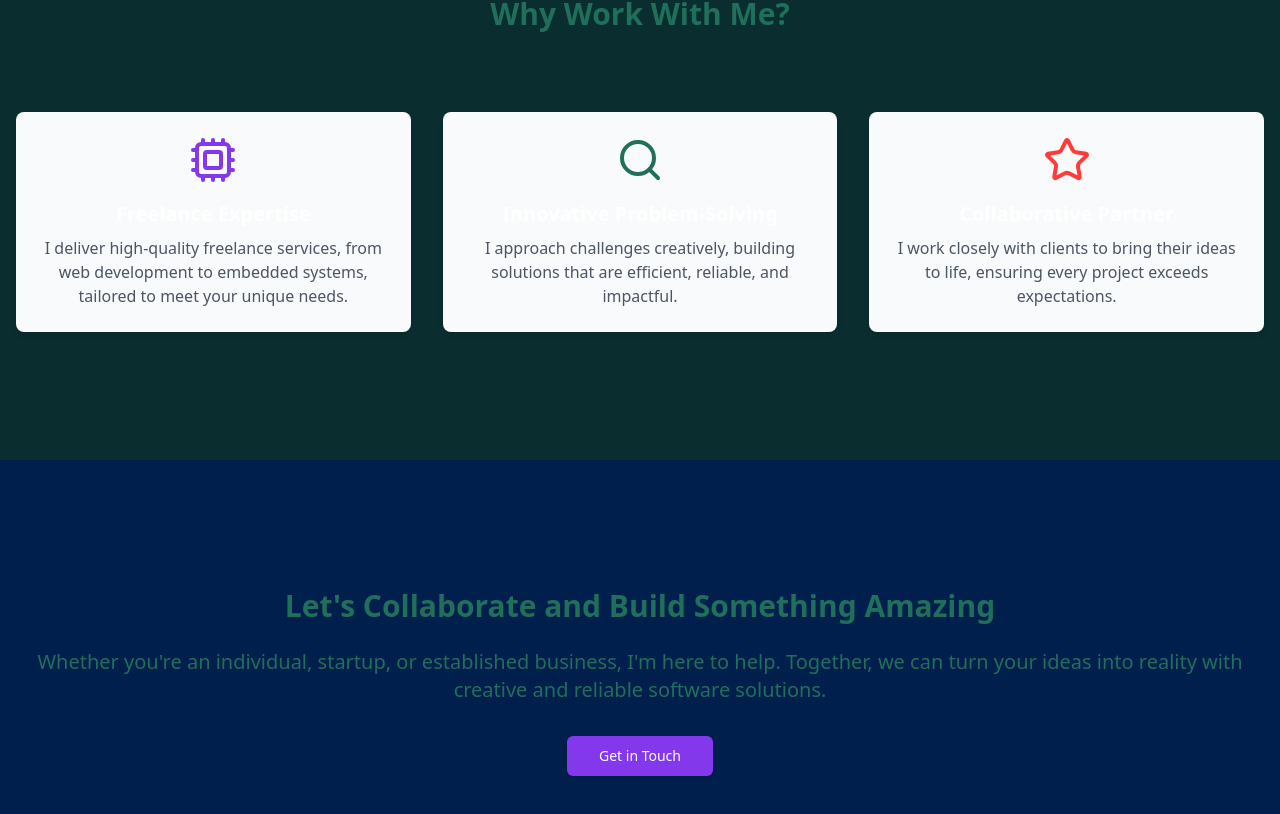
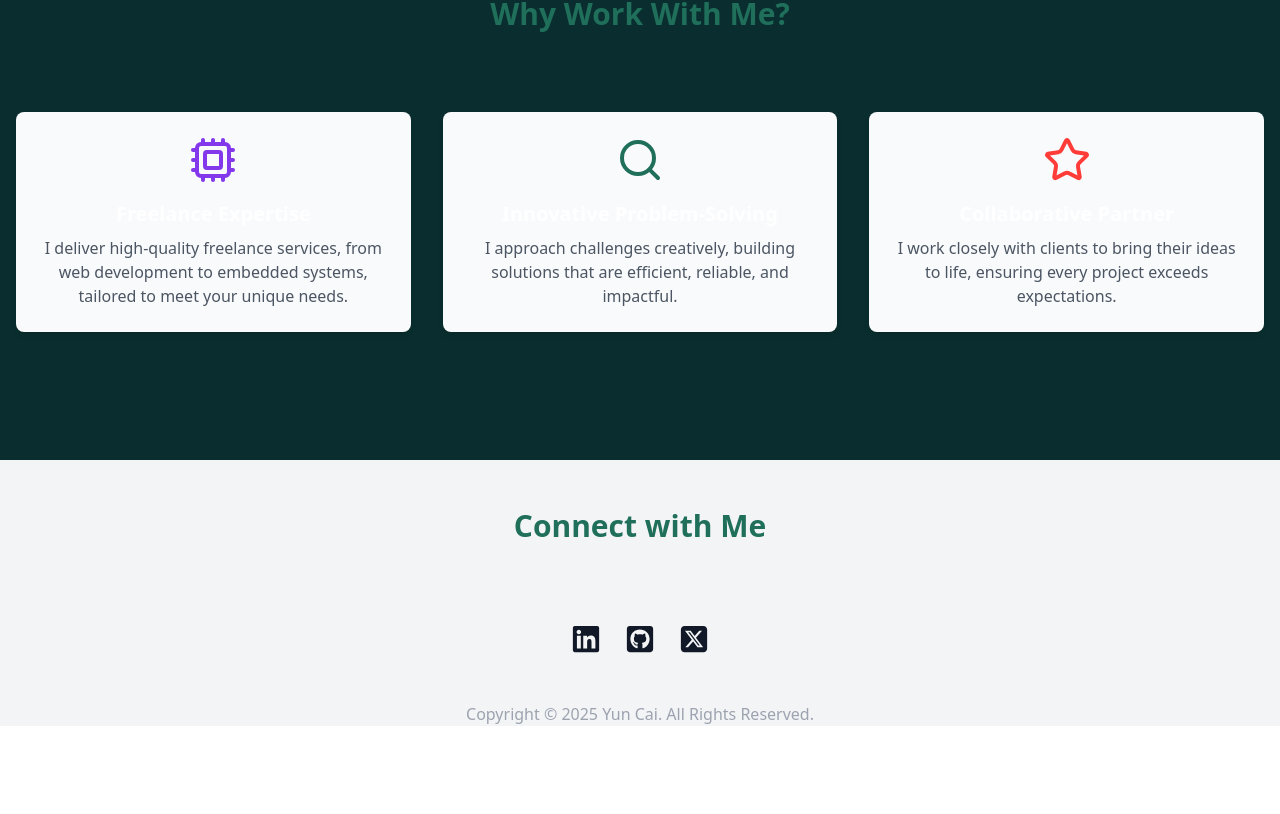
Before and after one commit to Yun8caiii/Yun8caiii.github.io, a Next.js app: page / in a window 1280 px wide. Shown: the part 968-1782 px from the top of the page. After the commit the page ends 1694 px from the top, so only its background shows below. Built offline with nearby package versions, Linux system fonts and the light colour scheme.

Commit message:
add some styling and website links

```diff
--- a/app/page.tsx
+++ b/app/page.tsx
@@ -1,7 +1,10 @@
-"use client"
+"use client";
 import Link from "next/link";
 import { Button } from "@/components/ui/button";
 import { ArrowDown, Cpu, Search, Star } from "lucide-react";
+import { FaLinkedin } from "react-icons/fa";
+import { FaGithubSquare } from "react-icons/fa";
+import { FaSquareXTwitter } from "react-icons/fa6";
 
 export default function Home() {
   const handleScroll = () => {
@@ -36,8 +39,8 @@ export default function Home() {
 
           <p className="text-light-green mb-10 mx-auto">
             I'm a passionate freelancer who crafts innovative software
-            solutions. Explore my portfolio to see how I solve problems,
-            create impactful projects, and help clients achieve their goals.
+            solutions. Explore my portfolio to see how I solve problems, create
+            impactful projects, and help clients achieve their goals.
           </p>
           <Link href="/projects">
             <Button
@@ -85,37 +88,69 @@ export default function Home() {
       </section>
 
       {/* Call-to-Action Section */}
-      <section className="bg-deep-blue text-white py-32 px-4">
-        <div className="container mx-auto text-center">
-          <h2 className="text-2xl md:text-3xl font-bold mb-6 text-light-green">
-            Let's Collaborate and Build Something Amazing
-          </h2>
-          <p className="text-xl mb-8 mx-auto text-light-green">
-            Whether you're an individual, startup, or established business, I'm
-            here to help. Together, we can turn your ideas into reality with
-            creative and reliable software solutions.
-          </p>
-          <Link href="/contact" className="w-full md:w-auto">
-
-          <Button
-            size="lg"
-            className="bg-purple-accent hover:bg-red-accent text-white px-4 md:px-8 py-2 md:py-4"
-          >
-            Get in Touch
-          </Button>
-          </Link>
+      {/* Connect with Me Section */}
+      <section>
+        <div className="mt-12">
+          <h3 className="text-2xl md:text-3xl font-bold text-center mb-6 md:mb-20 text-light-green">
+            Connect with Me
+          </h3>
+          <div className="flex justify-center items-center space-x-6">
+            <Link
+              href="https://www.linkedin.com/in/jackycaiii/"
+              target="_blank"
+              rel="noopener noreferrer"
+            >
+              <FaLinkedin
+                className="text-3xl hover:text-blue-500 transition-colors duration-300"
+                aria-label="LinkedIn"
+              />
+            </Link>
+            <Link
+              href="https://github.com/Yun8caiii"
+              target="_blank"
+              rel="noopener noreferrer"
+            >
+              <FaGithubSquare
+                className="text-3xl hover:text-blue-300 transition-colors duration-300"
+                aria-label="GitHub"
+              />
+            </Link>
+            <Link
+              href="https://twitter.com/your-twitter-profile"
+              target="_blank"
+              rel="noopener noreferrer"
+            >
+              <FaSquareXTwitter
+                className="text-3xl hover:text-blue-400 transition-colors duration-300"
+                aria-label="Twitter"
+              />
+            </Link>
+          </div>
         </div>
       </section>
+
+     {/* Copyright Section */}
+      <footer>
+     <p className="mt-12 text-center text-gray-400">
+          Copyright &copy; {new Date().getFullYear()} Yun Cai. All Rights Reserved.
+        </p>
+      </footer>
     </div>
   );
 }
 
 function FeatureCard({ icon, title, description }: any) {
   return (
-    <div className="bg-gray-50 dark:bg-gray-700 p-6 rounded-lg shadow-md hover:shadow-lg transition-shadow duration-300">
-      <div className="flex justify-center mb-4">{icon}</div>
-      <h3 className="text-xl font-semibold mb-2 text-center">{title}</h3>
-      <p className="text-gray-600 dark:text-gray-300 text-center">{description}</p>
+    <div className="group bg-gray-50 dark:bg-gray-700 p-6 rounded-lg shadow-md hover:shadow-xl transition-transform transform hover:-translate-y-2 hover:scale-105 duration-300">
+      <div className="flex justify-center mb-4 group-hover:scale-110 transition-transform duration-300">
+        {icon}
+      </div>
+      <h3 className="text-xl font-semibold mb-2 text-center group-hover:text-light-green transition-colors duration-300">
+        {title}
+      </h3>
+      <p className="text-gray-600 dark:text-gray-300 text-center group-hover:text-gray-100 transition-colors duration-300">
+        {description}
+      </p>
     </div>
   );
 }
--- a/app/projects/page.tsx
+++ b/app/projects/page.tsx
@@ -8,10 +8,10 @@ import {
   CardTitle,
 } from "@/components/ui/card";
 
-export default function projects() {
+export default function Projects() {
   return (
     <div className="grid grid-cols-1 sm:grid-cols-2 md:grid-cols-3 gap-6 mt-6 px-6">
-            <Card className="">
+      <Card className="hover:shadow-lg hover:scale-105 transition-transform duration-300">
         <CardHeader>
           <CardTitle>AI Local Business Directory App</CardTitle>
           <CardContent>NextJS | MongoDB | Clerk | Tailwind</CardContent>
@@ -29,7 +29,7 @@ export default function projects() {
         </CardHeader>
         <CardFooter className="flex justify-between">
           <a
-            href="https://github.com/your-github-repo"
+            href="https://github.com/Yun8caiii/AI-business-finder-directory"
             target="_blank"
             rel="noopener noreferrer"
             className="bg-gray-800 text-white px-4 py-2 rounded hover:bg-gray-700"
@@ -46,9 +46,10 @@ export default function projects() {
           </a>
         </CardFooter>
       </Card>
-      <Card className="">
+
+      <Card className="hover:shadow-lg hover:scale-105 transition-transform duration-300">
         <CardHeader>
-          <CardTitle className="">TasteMates</CardTitle>
+          <CardTitle>TasteMates</CardTitle>
           <CardContent>Typescript | NextJS | ConvexDB | Node</CardContent>
           <CardDescription>
           The dating application is a unique platform that connects people
@@ -80,7 +81,8 @@ export default function projects() {
           </a>
         </CardFooter>
       </Card>
-      <Card className="">
+
+      <Card className="hover:shadow-lg hover:scale-105 transition-transform duration-300">
         <CardHeader>
           <CardTitle>Forecastly</CardTitle>
           <CardContent>Javascript | ReactNative | Expo | JSX</CardContent>
@@ -113,7 +115,8 @@ export default function projects() {
           </a>
         </CardFooter>
       </Card>
-      <Card className="">
+
+      <Card className="hover:shadow-lg hover:scale-105 transition-transform duration-300">
         <CardHeader>
           <CardTitle>Fooder</CardTitle>
           <CardContent>JS | HTML5 | CSS3</CardContent>
@@ -146,12 +149,11 @@ export default function projects() {
           </a>
         </CardFooter>
       </Card>
-      <Card className="">
+
+      <Card className="hover:shadow-lg hover:scale-105 transition-transform duration-300">
         <CardHeader>
           <CardTitle>Six-axis Glove Controlled Robotic Arm</CardTitle>
-          <CardContent>
-            Arduino | RaspberryPi | Python | C++ | TactigonOne
-          </CardContent>
+          <CardContent>Arduino | RaspberryPi | Python | C++ | TactigonOne</CardContent>
           <CardDescription>
           Engineered a wirelessly controlled robotic arm using a customized
             glove interface, leveraging Tactigon One to transmit precise
@@ -183,7 +185,8 @@ export default function projects() {
           </a>
         </CardFooter>
       </Card>
-      <Card className="">
+
+      <Card className="hover:shadow-lg hover:scale-105 transition-transform duration-300">
         <CardHeader>
           <CardTitle>IOT Smart Vent</CardTitle>
           <CardContent>Arduino | Xcode | Swift | C++</CardContent>
@@ -216,7 +219,8 @@ export default function projects() {
           </a>
         </CardFooter>
       </Card>
-      <Card className="">
+
+      <Card className="hover:shadow-lg hover:scale-105 transition-transform duration-300">
         <CardHeader>
           <CardTitle>Traffic Light Controller</CardTitle>
           <CardContent>Nexys A7-100T | VHDL </CardContent>
--- a/package.json
+++ b/package.json
@@ -18,6 +18,7 @@
     "next-themes": "^0.4.4",
     "react": "^19.0.0",
     "react-dom": "^19.0.0",
+    "react-icons": "^5.4.0",
     "tailwind-merge": "^2.6.0",
     "tailwindcss-animate": "^1.0.7"
   },
```
Also changed, not shown: 1 other file (tests, documents, lock files or other folders). Lines whose indentation alone changed are shown as unchanged.
